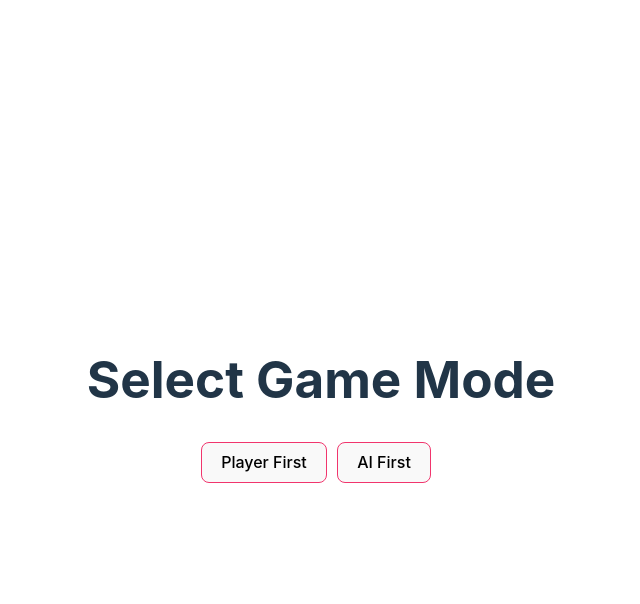
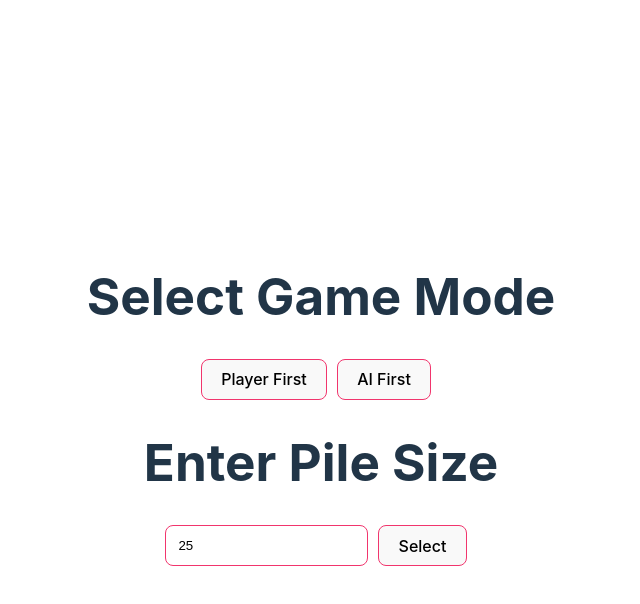
Before and after one commit to Sveta-Kryukova/matches-game, a React (Vite) app: page / in a window 1280 px wide. Both pictures are taken after a click on the button "Start Game". Shown: the top 604 px of the page, without its empty margins (319-959 px from the left). Built offline with nearby package versions, Linux system fonts and the light colour scheme.

Commit message:
added ability to change pile size

```diff
--- a/src/App.css
+++ b/src/App.css
@@ -89,3 +89,14 @@ button {
   top: 10px;
   right: 150px;
 }
+
+input {
+  padding: 12px;
+  border-radius: 8px;
+  border: 1px solid #f1356d !important;
+  margin-right: 10px;
+}
+
+.pileSizeInput {
+  display: flex;
+}
--- a/src/App.tsx
+++ b/src/App.tsx
@@ -23,6 +23,9 @@ const App: React.FC = () => {
   const [playerTotalMatches, setPlayerTotalMatches] = useState<number>(0);
   const [aiTotalMatches, setAITotalMatches] = useState<number>(0);
   const [gameMode, setGameMode] = useState<GameMode | null>(null);
+  const [pileSize, setPileSize] = useState<number>(25);
+  const [errorModalOpen, setErrorModalOpen] = useState<boolean>(false);
+
 
   useEffect(() => {
     if (!playerTurn && matches > 0) {
@@ -125,7 +128,7 @@ const App: React.FC = () => {
   };
 
   const handlePlayAgain = () => {
-    setMatches(25);
+    setMatches(pileSize);
     setPlayerTurn(gameMode === GameMode.PlayerFirst);
     setWinner('');
     setPlayerTotalMatches(0);
@@ -134,14 +137,30 @@ const App: React.FC = () => {
     setGameMode(null);
   };
 
-
   const showInstructionsModal = () => {
     setShowRulesModal(true);
   };
 
   const handleGameModeSelect = (mode: GameMode) => {
-    setGameMode(mode);
-    setPlayerTurn(mode === GameMode.PlayerFirst);
+    if (pileSize >= 7 && pileSize <= 99 && pileSize % 2 !== 0) {
+      setGameMode(mode);
+      setPlayerTurn(mode === GameMode.PlayerFirst);
+    } else {
+      setErrorModalOpen(true);
+      setGameMode(null);
+    }
+  };
+
+
+
+  const handlePileSizeSelect = () => {
+    if (pileSize >= 7 && pileSize <= 99 && pileSize % 2 !== 0) {
+      setMatches(pileSize);
+      setGameMode(gameMode === null ? GameMode.PlayerFirst : gameMode);
+    } else {
+      setErrorModalOpen(true);
+      setGameMode(null);
+    }
   };
 
   if (!gameMode && !showRulesModal) {
@@ -152,6 +171,28 @@ const App: React.FC = () => {
           <button onClick={() => handleGameModeSelect(GameMode.PlayerFirst)}>Player First</button>
           <button onClick={() => handleGameModeSelect(GameMode.AIFirst)}>AI First</button>
         </div>
+        <h1>Enter Pile Size</h1>
+        <div className="pileSizeInput">
+          <input
+            type="number"
+            value={pileSize}
+            onChange={(e) => setPileSize(parseInt(e.target.value))}
+          />
+          <button onClick={handlePileSizeSelect}>Select</button>
+        </div>
+        <Modal
+          isOpen={errorModalOpen}
+          onRequestClose={() => setErrorModalOpen(false)}
+          contentLabel="Error Modal"
+          className="modal"
+          overlayClassName="modalOverlay"
+        >
+          <h2>Error: Invalid Pile Size</h2>
+          <p>Please enter an odd number between 7 and 99 for the pile size.</p>
+          <button className="closeButton" onClick={() => setErrorModalOpen(false)}>
+        ×
+      </button>
+        </Modal>
       </div>
     );
   }
@@ -181,6 +222,21 @@ const App: React.FC = () => {
       <InstructionsModal isOpen={showRulesModal} closeModal={closeModal} />
       <GameOverModal isOpen={!!winner} closeModal={closeModal} winner={winner} handlePlayAgain={handlePlayAgain} />
       {showPlayAgain && <PlayAgainButton onClick={handlePlayAgain} />}
+      {errorModalOpen && (
+      <Modal
+        isOpen={errorModalOpen}
+        onRequestClose={() => setErrorModalOpen(false)}
+        contentLabel="Error Modal"
+        className="modal"
+        overlayClassName="modalOverlay"
+      >
+        <h2>Error: Invalid Pile Size</h2>
+        <p>Please enter an odd number between 7 and 99 for the pile size.</p>
+        <button className="closeButton" onClick={() => setErrorModalOpen(false)}>
+          ×
+        </button>
+      </Modal>
+    )}
     </div>
   );
 };
```
